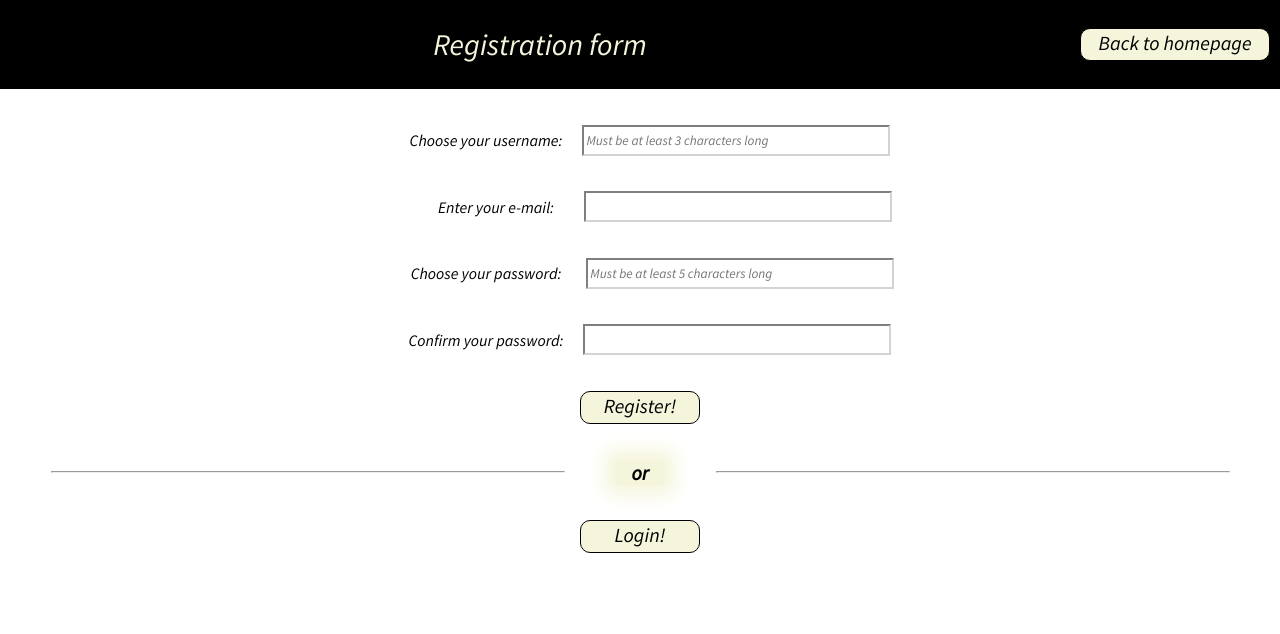
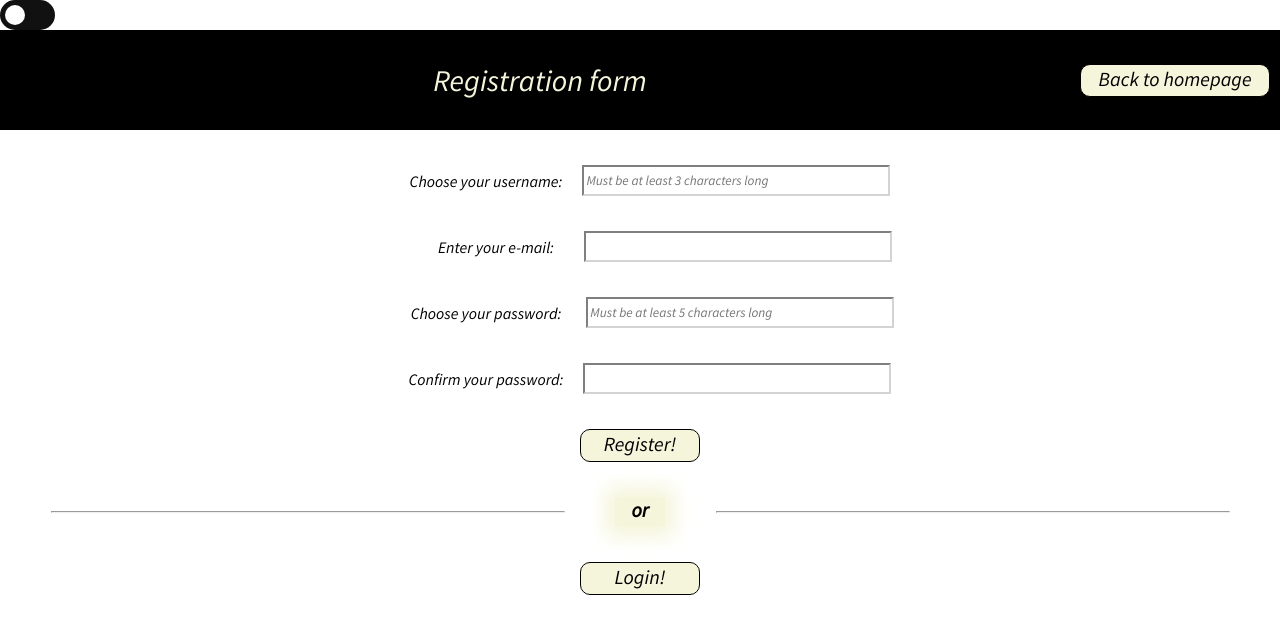
Before and after one commit to KarloKac13/Job-application-tracker, a Vue app: page /registration in a window 1280 px wide. Shown: the top 634 px of the page. Built offline with nearby package versions, Linux system fonts and the light colour scheme; what miragejs would draw is missing.

Commit message:
Fixes,Refactoring,Part 1 of implementing dark mode

```diff
--- a/src/App.vue
+++ b/src/App.vue
@@ -1,4 +1,12 @@
 <template>
+  <div>
+    <input type="checkbox" class="checkbox" id="checkbox">
+  <label for="checkbox" class="label" @click="toggleDark, darkModeToggleBoolean()">
+    <i class="fas fa-moon"></i>
+    <i class='fas fa-sun'></i>
+    <div class='ball' />
+  </label>
+</div>
   <router-view></router-view>
 </template>
 
@@ -6,8 +14,28 @@
 export default {
   data() {
     return {
+      darkMode: false
+    }
+  },
+  computed: {
+    toggleDark() {
+      const checkbox = document.getElementById('checkbox');
 
+     return checkbox.addEventListener('change', () => {
+       document.body.classList.toggle('dark');
+       console.log(document.body.classList, this.darkMode)
+      });
+    },
+  },
+  methods: {
+    darkModeToggleBoolean() {
+      this.darkMode = !this.darkMode
     }
+  },
+  provide() {
+    return {
+      darkMode: this.$data
+    };
   }
 }
 </script>
@@ -23,4 +51,49 @@ html,body{
 #app {
   height: 100%;
 }
+
+.checkbox {
+  opacity: 0;
+}
+
+#checkbox{
+  display: none;
+}
+
+.label {
+  width: 45px;
+  height: 20px;
+  background-color:#111;
+  display: flex;
+  border-radius:50px;
+  align-items: center;
+  justify-content: space-between;
+  padding: 5px;
+}
+
+.ball {
+  width: 20px;
+  height: 20px;
+  background-color: white;
+  position: absolute;
+  border-radius: 50%;
+  transition: transform 0.2s linear;
+}
+
+/*  target the elemenent after the label*/
+.checkbox:checked + .label .ball{
+  transform: translateX(24px);
+}
+
+.fa-moon {
+  color: pink;
+}
+
+.fa-sun {
+  color: yellow;
+}
+
+body.dark {
+  background-color: #292c35;
+}
 </style>
--- a/src/components/LoadingSpinner.vue
+++ /dev/null
@@ -1,14 +0,0 @@
-<template>
-    <orbit-spinner
-    :animation-duration="1200"
-    :size="55"
-    color="black gray red"
-    />
-</template>
-
-<script>
-import { OrbitSpinner } from 'epic-spinners';
-export default {
-    components: {OrbitSpinner}
-}
-</script>
--- a/src/components/LoggedInUser.vue
+++ b/src/components/LoggedInUser.vue
@@ -64,10 +64,10 @@
 </template>
 
 <script>
-import LoadingSpinner from './LoadingSpinner.vue';
+// import LoadingSpinner from './LoadingSpinner.vue';
 import axios from "axios";
 export default {
-    components: {LoadingSpinner},
+    // components: {LoadingSpinner},
     data() {
         return {
             isLoading: true,
--- a/src/components/TheHomepage.vue
+++ b/src/components/TheHomepage.vue
@@ -1,11 +1,11 @@
 <template>
-    <div class="header">
+    <header-basecard>
         <div class="title">Job application tracker</div>
         <div class="loginRegister">
             <router-link to="/login">Login</router-link>
             <router-link to="/registration">Register</router-link>
         </div>
-    </div>
+    </header-basecard>
 </template>
 
 <script>
--- a/src/components/TheLogin.vue
+++ b/src/components/TheLogin.vue
@@ -1,11 +1,11 @@
 <template>
 <div v-if="!isLoading">
-    <div class="header">
+    <header-basecard>
         <div class="title">Log in</div>
         <div class="homepage">
             <button class="homepageBtnStyle" @click="homepage()">Back to homepage</button>
         </div>
-    </div>
+    </header-basecard>
     <div class="form">
         <div id="authFailed" class="formItems"></div>
         <div class="formItems">
@@ -43,10 +43,10 @@
 </template>
 
 <script>
-import LoadingSpinner from './LoadingSpinner.vue';
+// import LoadingSpinner from './LoadingSpinner.vue';
 import axios from "axios";
 export default {
-    components: {LoadingSpinner},
+    // components: {LoadingSpinner},
     data() {
         return {
             isLoading: false,
--- a/src/components/TheRegistration.vue
+++ b/src/components/TheRegistration.vue
@@ -1,11 +1,11 @@
 <template>
 <div class="pageDisplay">
-    <div class="header">
+    <header-basecard>
         <div class="title">Registration form</div>
         <div class="homepage">
             <button class="homepageBtnStyle" @click="homepage()">Back to homepage</button>
         </div>
-    </div>
+    </header-basecard>
     <div v-if="isRegistered" class="succesfulLogin">User successfully registered!</div>
     <div v-if="isRegistered" class="succesfulLogin">Log in to see your applications!</div>
     <div class="content">
@@ -209,6 +209,7 @@ export default {
     font-size: 30px;
 }
 .title{
+    height: 100px;
     width: 100%;
     display: flex;
     flex-wrap: wrap;
@@ -310,6 +311,7 @@ hr {
     box-shadow: 0px 0px 20px 10px beige;
     font-size: 20px;
     font-weight: bold;
+    padding-bottom: 5px;
 }
 
 a:link {
--- a/src/main.js
+++ b/src/main.js
@@ -7,6 +7,8 @@ import TheLogin from "./components/TheLogin.vue";
 import TheRegistration from './components/TheRegistration.vue';
 import LoggedInUser from "./components/LoggedInUser.vue"
 import { createServer } from "miragejs";
+import LoadingSpinner from './reusableComponents/LoadingSpinner.vue';
+import HeaderBaseCard from "./reusableComponents/HeaderBaseCard.vue"
 
 const server = new createServer({});
 
@@ -37,5 +39,8 @@ const router = createRouter({
 
 const app = createApp(App);
 
+app.component("loading-spinner", LoadingSpinner)
+app.component("header-basecard", HeaderBaseCard)
+
 app.use(router);
 app.mount('#app');
--- /dev/null
+++ b/src/reusableComponents/HeaderBaseCard.vue
@@ -0,0 +1,16 @@
+<template>
+    <div class="header">
+    <slot></slot>
+    </div>
+</template>
+
+<style scoped>
+.header{
+    height: 100px;
+    width: 100%;
+    background-color: black;
+    display: flex;
+    color: beige;
+    font-family: 'Source Sans Pro', sans-serif;
+    font-size: 30px;
+}</style>
--- /dev/null
+++ b/src/reusableComponents/LoadingSpinner.vue
@@ -0,0 +1,25 @@
+<template>
+    <orbit-spinner v-if="!darkModeValue"
+    :animation-duration="1200"
+    :size="55"
+    color="black"
+    />
+    <orbit-spinner v-else
+    :animation-duration="1200"
+    :size="55"
+    color="beige"
+    />
+</template>
+
+<script>
+import { OrbitSpinner } from 'epic-spinners';
+export default {
+    inject: ["darkMode"],
+    components: { OrbitSpinner },
+    computed: {
+        darkModeValue() {
+            return this.darkMode.darkMode
+        }
+    }
+}
+</script>
```
Also changed, not shown: 1 other file (tests, documents, lock files or other folders).
